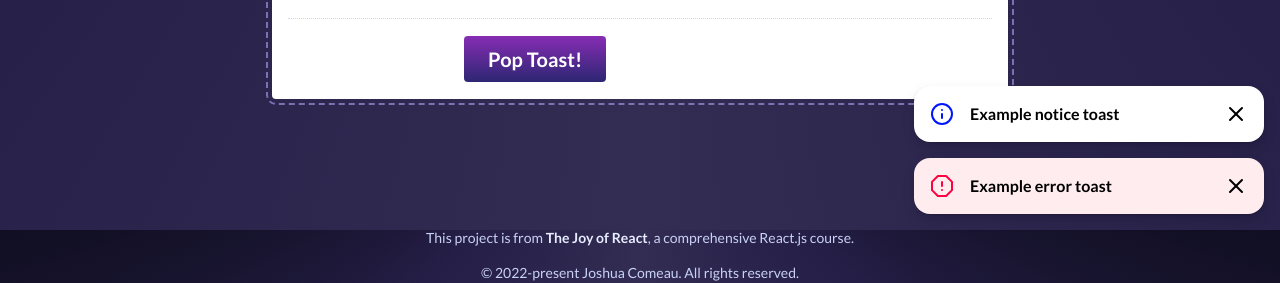
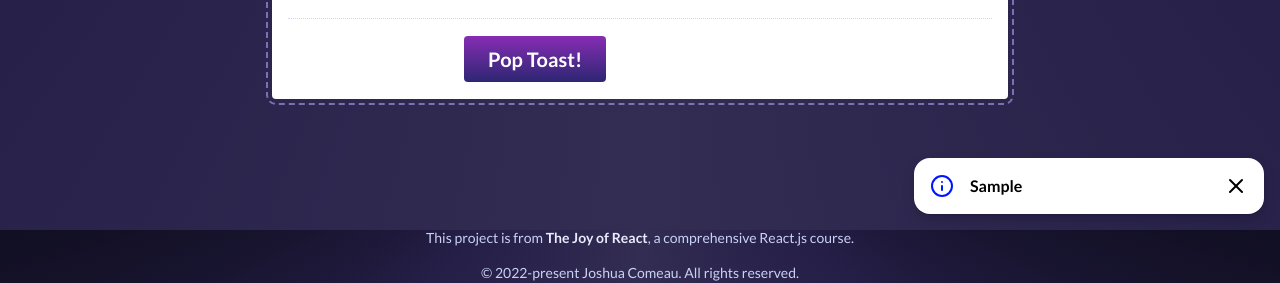
Before and after one commit to joy-of-react/project-toast, a React (Vite) app: page / in a window 1280 px wide. Both pictures are taken after typing "Sample" into the empty fields and a click on the button "Pop Toast!". Shown: the part 570-853 px from the top of the page. Built offline with nearby package versions, Linux system fonts and the light colour scheme.

Commit message:
update ToastShelf to map through Toast components

```diff
--- a/src/components/ToastShelf/ToastShelf.js
+++ b/src/components/ToastShelf/ToastShelf.js
@@ -1,17 +1,25 @@
-import React from 'react';
+import React from "react";
 
-import Toast from '../Toast';
-import styles from './ToastShelf.module.css';
+import Toast from "../Toast";
+import styles from "./ToastShelf.module.css";
 
-function ToastShelf() {
+function ToastShelf({ toasts, handleDismiss }) {
   return (
     <ol className={styles.wrapper}>
-      <li className={styles.toastWrapper}>
-        <Toast variant="notice">Example notice toast</Toast>
-      </li>
-      <li className={styles.toastWrapper}>
-        <Toast variant="error">Example error toast</Toast>
-      </li>
+      {toasts.length > 0 &&
+        toasts.map((toast) => {
+          return (
+            <li key={toast.id} className={styles.toastWrapper}>
+              <Toast
+                variant={toast.variant}
+                handleDismiss={handleDismiss}
+                id={toast.id}
+              >
+                {toast.message}
+              </Toast>
+            </li>
+          );
+        })}
     </ol>
   );
 }
```
